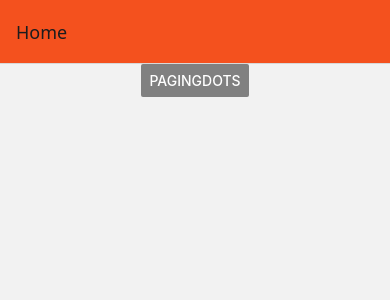
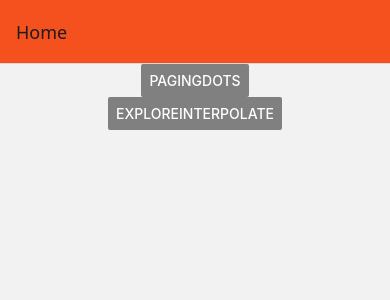
Before and after one commit to burakekincioglu/AnimatedProject, a React Native app: screen / in a window 390 px wide. Shown: the top 300 px of the page. Built offline with nearby package versions, Linux system fonts and the light colour scheme.

Commit message:
init ExploreInterpolate

```diff
--- a/App.js
+++ b/App.js
@@ -1,5 +1,6 @@
 import { createStaticNavigation } from '@react-navigation/native'
 import { createNativeStackNavigator } from '@react-navigation/native-stack'
+import ExploreInterpolate from './Screens/ExploreInterpolate'
 import HomeScreen from './Screens/Home'
 import PagingDotsScreen from './Screens/PagingDotsScreen'
 const App = () => {
@@ -19,6 +20,15 @@ const App = () => {
           headerStyle: {
             backgroundColor: 'black'
           }
+        },
+        initialParams: { dotSize: 10 }
+      },
+      ExploreInterpolate: {
+        screen: ExploreInterpolate,
+        options: {
+          headerStyle: {
+            backgroundColor: 'black'
+          }
         }
       }
     }
--- /dev/null
+++ b/Screens/ExploreInterpolate.tsx
@@ -0,0 +1,14 @@
+import React from 'react'
+import { StyleSheet, Text, View } from 'react-native'
+
+const ExploreInterpolate = () => {
+  return (
+    <View>
+      <Text>ExploreInterpolate</Text>
+    </View>
+  )
+}
+
+export default ExploreInterpolate
+
+const styles = StyleSheet.create({})
--- a/Screens/constants.js
+++ b/Screens/constants.js
@@ -1,6 +1,7 @@
 export const constants = {
   ScreenNames: {
     Home: 'Home',
-    PagingDots: 'PagingDots'
+    PagingDots: 'PagingDots',
+    ExploreInterpolate: 'ExploreInterpolate'
   }
 }
```
